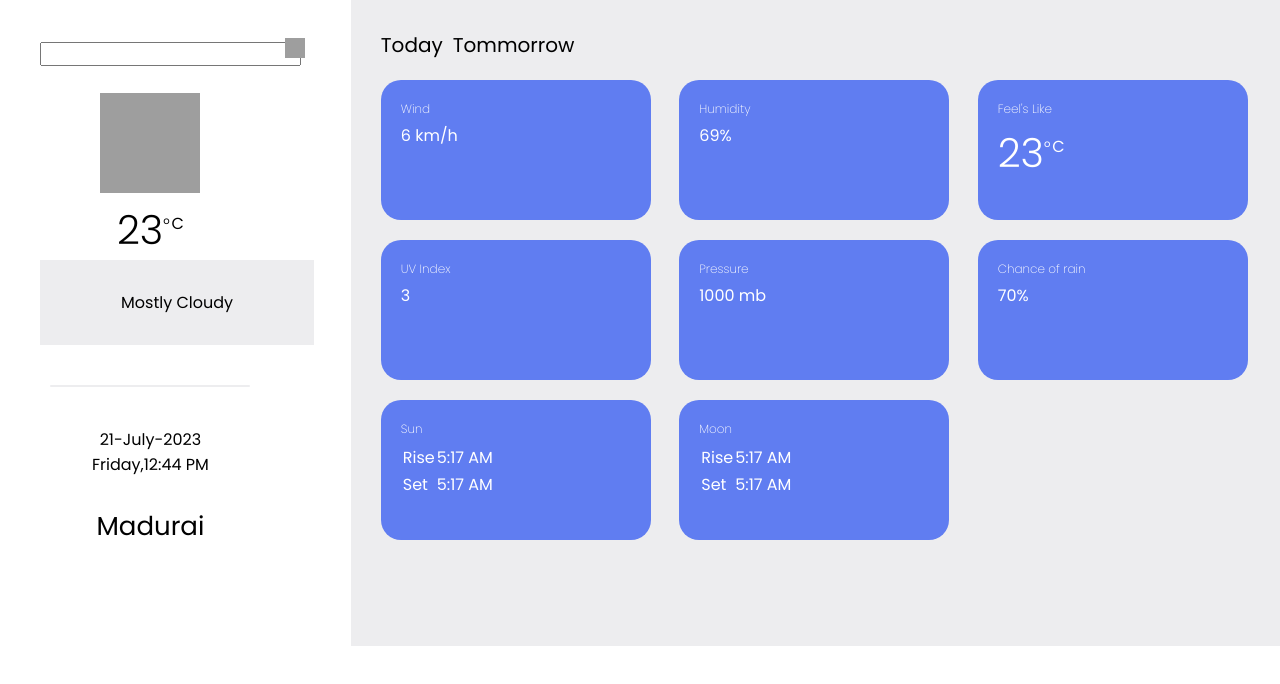
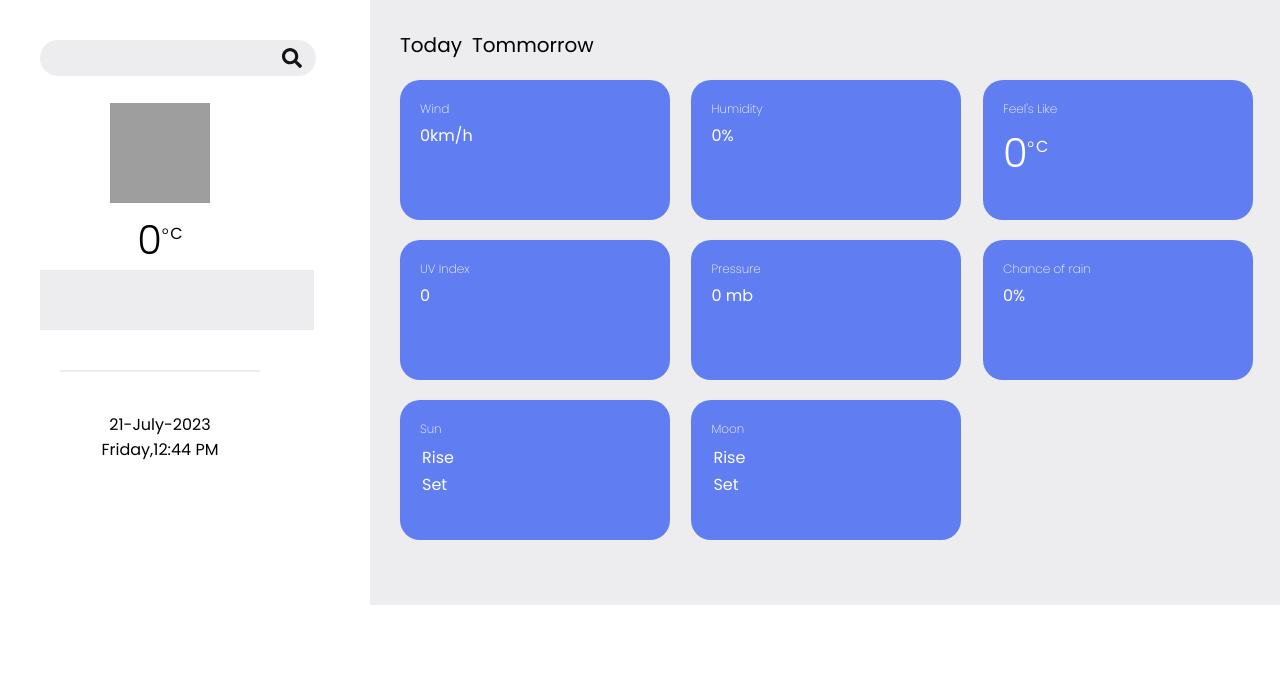
Before and after one commit to sasi1206/Weather-App, a React (Create React App) app: page / in a window 1280 px wide. Shown: the top 684 px of the page. Built offline with nearby package versions, Linux system fonts and the light colour scheme; grey boxes are pictures that could not be loaded.

Commit message:
changing state structure and using state values

```diff
--- a/package.json
+++ b/package.json
@@ -6,8 +6,11 @@
     "@testing-library/jest-dom": "^5.17.0",
     "@testing-library/react": "^13.4.0",
     "@testing-library/user-event": "^13.5.0",
+    "axios": "^1.7.2",
+    "date-fns": "^3.6.0",
     "react": "^18.3.1",
     "react-dom": "^18.3.1",
+    "react-icons": "^5.2.1",
     "react-scripts": "5.0.1",
     "web-vitals": "^2.1.4"
   },
--- a/src/App.jsx
+++ b/src/App.jsx
@@ -1,16 +1,38 @@
-import { useEffect,useState } from "react";
+import { useState } from "react";
+import { FaInfoCircle, FaSearch } from "react-icons/fa";
+import axios from "axios";
 
 function App() {
+  const[Search,setSearch] = useState('');
+  const[IsLoading,setIsLoading] = useState(false);
+  const[FetchError,setFetchError]= useState(false);
+  const[WeatherDetails,setWeatherDetails]=useState({
+    Degree: 0,
+    Weather:null,
+    Wind:0,
+    Humadity:0,
+    FeelsLike:0,
+    UVIndex:0,
+    Pressure:0,
+    ChanceOfRain:0,
+    SunRise:null,
+    SunSet:null,
+    MoonRise:null,
+    MoonSet:null
+  });
 
-
-
-
-
-
-
-
-
-
+  const fetchingData = async ()=>{
+    try{
+      const { data } = await axios.get(`http://api.weatherapi.com/v1/forecast.json?key=d030628776504a54a10150417241705&q=${Search}&days=2`);
+      setIsLoading(true);
+    }
+    catch(err){
+      setFetchError(err);
+    }
+    finally{
+      setIsLoading(false);
+    }
+  }
 
   return (
     <div className="container">
@@ -19,12 +41,13 @@ function App() {
           <form>
             <input
               type="text"
+              id="search-box"
+              value={Search}
+              onChange={(e)=>setSearch(e.target.value)}
             />
-            <button className="search-button"><img src="../Imgs/search.png" className="search-img"/></button>
+            <button className="search-button"><FaSearch className="search-img" onClick={fetchingData}/></button>
             <div className="error-container">
-              <img
-                src="../Imgs/info.png"
-              />
+              <FaInfoCircle />
               <span>Please Enter a Value</span>
             </div>
           </form>
@@ -35,15 +58,15 @@ function App() {
               src="../Imgs/cloudy.png"
               id="icon"
             />
-            <p className="degree"><span className="span">23</span><span className="o">o</span><span className="C">C</span></p>
-            <p className="weather">Mostly Cloudy</p>
+            <p className="degree"><span className="span">{WeatherDetails.Degree}</span><span className="o">o</span><span className="C">C</span></p>
+            <p className="weather">{WeatherDetails.Weather}</p>
           </div>
           <div className="line"></div>
           <div className="h-d-t">
             <p className="date">21-July-2023</p>
             <p><span className="day">Friday,</span><span className="time">12:44 PM</span></p>
           </div>
-          <p className="location">Madurai</p>
+          <p className="location">{Search}</p>
         </div>
       </div>
       <div className="weather">
@@ -54,38 +77,38 @@ function App() {
         <div className="wc">
           <div className="Wind">
             <p>Wind</p>
-            <p>6 km/h</p>
+            <p>{WeatherDetails.Wind}km/h</p>
           </div>
           <div className="Humadity">
             <p>Humidity</p>
-            <p>69%</p>
+            <p>{WeatherDetails.Humadity}%</p>
           </div>
           <div className="Feels-like">
             <p>Feel's Like</p>
-            <p className="degree"><span className="span">23</span><span className="o">o</span><span className="C">C</span></p>
+            <p className="degree"><span className="span">{WeatherDetails.FeelsLike}</span><span className="o">o</span><span className="C">C</span></p>
           </div>
           <div className="UV-index">
             <p>UV Index</p>
-            <p>3</p>
+            <p>{WeatherDetails.UVIndex}</p>
           </div>
           <div className="Pressure">
             <p>Pressure</p>
-            <p>1000 mb</p>
+            <p>{WeatherDetails.Pressure} mb</p>
           </div>
             <div className="Chance-of-rain">
               <p>Chance of rain</p>
-              <p>70%</p>
+              <p>{WeatherDetails.ChanceOfRain}%</p>
             </div>
             <div className="sun">
               <p>Sun</p>
               <table>
                 <tr>
                   <td>Rise</td>
-                  <td className="rise">5:17 AM</td>
+                  <td className="rise">{WeatherDetails.SunRise}</td>
                 </tr>
                 <tr>
                   <td>Set</td>
-                  <td className="set">5:17 AM</td>
+                  <td className="set">{WeatherDetails.SunSet}</td>
                 </tr>
               </table>
             </div>
@@ -94,11 +117,11 @@ function App() {
               <table>
                 <tr>
                   <td>Rise</td>
-                  <td className="rise">5:17 AM</td>
+                  <td className="rise">{WeatherDetails.MoonRise}</td>
                 </tr>
                 <tr>
                   <td>Set</td>
-                  <td className="set">5:17 AM</td>
+                  <td className="set">{WeatherDetails.MoonSet}</td>
                 </tr>
               </table>
             </div>
--- a/src/index.css
+++ b/src/index.css
@@ -6,17 +6,21 @@
     font-family: "Poppins";
 }
 body{
+    width: 100%;
     height: 100%;
-    width: 94%;
 }
 .container{
     display: grid;
     grid-template-columns: 25% 75%;
     gap: 50px;
 }
-.location-container{padding: 40px;text-align: center;}
+.location-container{
+    padding: 40px;
+    text-align: center;
+
+}
 #search-box{
-    width: 250px;
+    width: 100%;
     height: 0;
     padding: 18px;
     margin: 0 auto;
@@ -35,11 +39,12 @@ body{
     cursor: pointer;
     position: relative;
     bottom: 28px;
-    left: 145px;
+    left: 55%;
 }
 .search-img{
     width: 20px;
     height: 20px;
+    color: rgb(20, 20, 20);
     z-index: 10;
 }
 .error-container{
@@ -109,8 +114,8 @@ body{
     font-size: 26px;
 }
 .weather{
-    width: 97%;
-    height: 100%;
+    width: 89%;
+    height: 95.6%;
     padding: 30px;
     background-color: #ededef;
 }
--- a/src/index.jsx
+++ b/src/index.jsx
@@ -2,7 +2,6 @@ import React from 'react';
 import ReactDOM from 'react-dom/client';
 import './index.css';
 import App from './App';
-import reportWebVitals from './reportWebVitals';
 
 const root = ReactDOM.createRoot(document.getElementById('root'));
 root.render(
```
Also changed, not shown: 1 other file (tests, documents, lock files or other folders).
